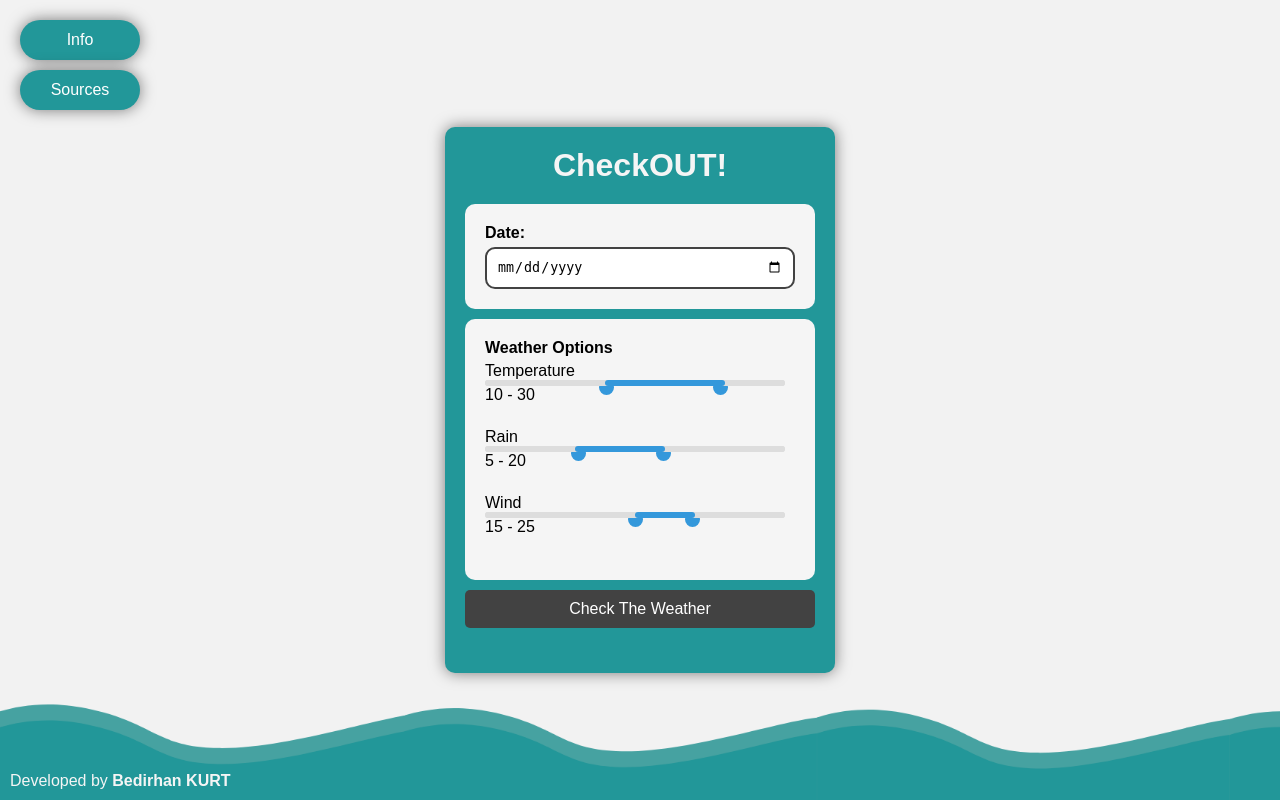
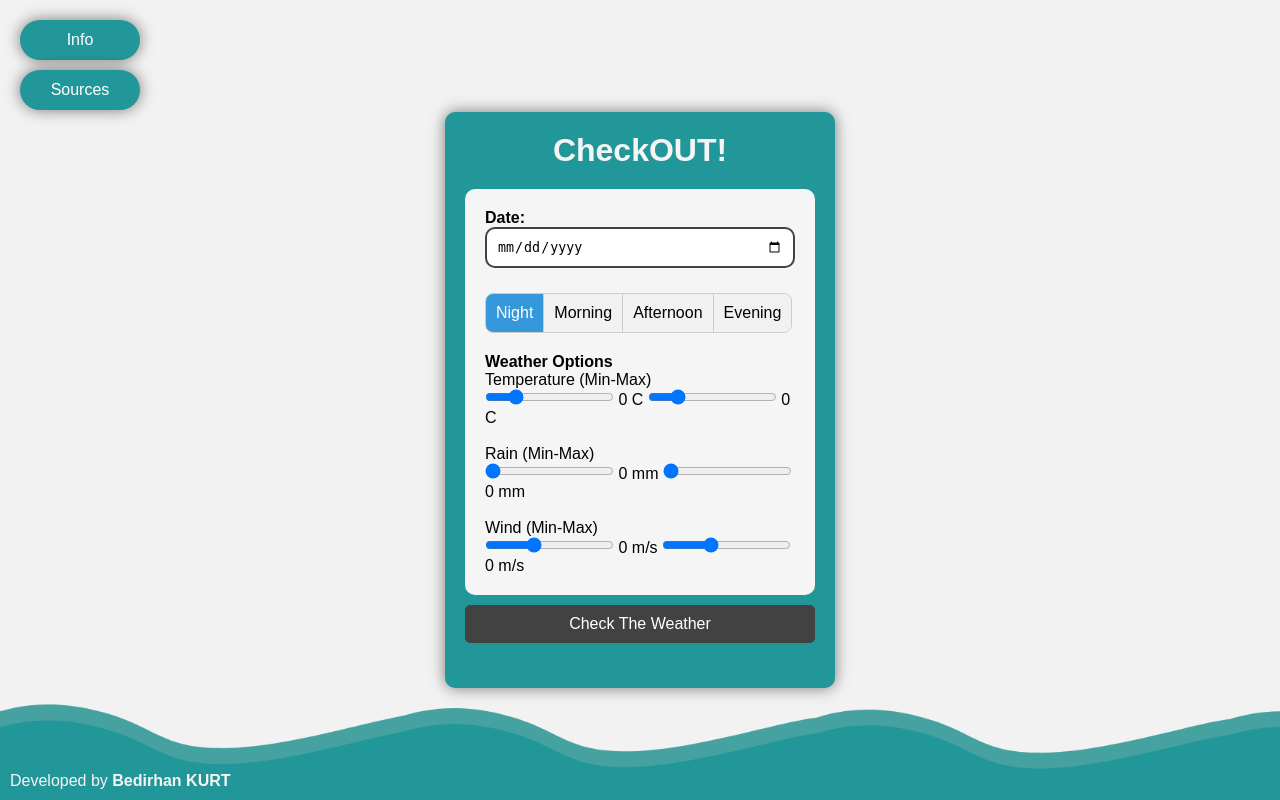
Before and after one commit to DeepCodeRz/CheckOUT, a Flask app: page / in a window 1280 px wide. Run offline with Flask 3, Linux system fonts and the light colour scheme.

Commit message:
important update

```diff
--- a/main.py
+++ b/main.py
@@ -7,4 +7,4 @@ def index():
     return render_template('index.html')
 
 if __name__ == '__main__':
-    app.run(debug=True, port=5003)
+    app.run(debug=True, port=5005)
--- a/static/rangeSliders.js
+++ /dev/null
@@ -1,29 +0,0 @@
-function updateRange(sliderMin, sliderMax, sliderRange, output) {
-    const min = parseInt(sliderMin.value);
-    const max = parseInt(sliderMax.value);
-
-    // Çakışmayı önlemek için minimum ve maksimum aralığı kontrol ediyoruz
-    if (min > max) {
-        sliderMin.value = max - 1; // min değeri max'tan küçük olmalı
-    }
-
-    const percentMin = (sliderMin.value - sliderMin.min) / (sliderMin.max - sliderMin.min) * 100;
-    const percentMax = (sliderMax.value - sliderMax.min) / (sliderMax.max - sliderMax.min) * 100;
-
-    sliderRange.style.left = percentMin + "%";
-    sliderRange.style.width = (percentMax - percentMin) + "%";
-
-    output.textContent = `${sliderMin.value} - ${sliderMax.value}`;
-}
-
-document.querySelectorAll(".range-slider").forEach(sliderContainer => {
-    const sliderMin = sliderContainer.querySelector("input:first-of-type");
-    const sliderMax = sliderContainer.querySelector("input:last-of-type");
-    const sliderRange = sliderContainer.querySelector(".range");
-    const output = sliderContainer.querySelector("output");
-
-    sliderMin.addEventListener("input", () => updateRange(sliderMin, sliderMax, sliderRange, output));
-    sliderMax.addEventListener("input", () => updateRange(sliderMin, sliderMax, sliderRange, output));
-
-    updateRange(sliderMin, sliderMax, sliderRange, output); // Başlangıçta aralık değerini güncelle
-});
--- a/static/script.js
+++ b/static/script.js
@@ -4,6 +4,7 @@ const card = document.getElementsByClassName("card")[0];
 const attributionCard = document.getElementsByClassName("attributionCard")[0];
 const InfoBtn = document.getElementById('Info')
 const InfoImg = document.getElementById('infoImg');
+const date = document.getElementById('date').value;
 
 let attributionDisplay =  false
 attribution.addEventListener("click", function() {
--- a/static/style.css
+++ b/static/style.css
@@ -43,61 +43,74 @@ h2 {
 
 label {
     display: block;
-    margin-bottom: 5px;
     color: black;
     font-weight: bold;
 
+}
+
+#date {
+    padding: 10px;
+    margin-bottom: 10px;
+    border-radius: 10px;
+    border: 2px solid #424242;
+    width: 100%;
+}
+
+.segmented-control {
+    display: inline-flex;
+    border: 1px solid #ccc;
+    border-radius: 8px;
+    overflow: hidden;
+    margin-top: 15px;
+    margin-bottom: 20px;
+}
+
+.segmented-control input[type="radio"] {
+    display: none;
+}
+
+.segmented-control label {
+    padding: 10px 10px;
+    cursor: pointer;
+    background-color: #f1f1f1;
+    border-right: 1px solid #ccc;
+    user-select: none;
+    transition: background-color 0.3s, color 0.3s;
+    display: inline-block;
+    font-size: 16px;
+    font-weight: normal;
+}
+
+.segmented-control label:last-child {
+    border-right: none;
+}
+
+.segmented-control input[type="radio"]:checked + label {
+    background-color: #3498db;
+    color: white;
+}
+
+.segmented-control label:hover {
+    background-color: #ddd;
+}
+
+.segmented-control label:last-child {
+    border-right: none;
+}
+
+.segmented-control input[type="radio"]:checked + label {
+    background-color: #3498db;
+    color: white;
+}
+
+.segmented-control label:hover {
+    background-color: #ddd;
 }
 
 .weather-options label {
     font-weight: normal;
 }
 
-.range-slider {
-    position: relative;
-    width: 300px;
-    height: 25px;
-}
-
-.range-slider input[type="range"] {
-    position: absolute;
-    width: 100%;
-    -webkit-appearance: none;
-    background: none;
-    pointer-events: none; /* Etkileşim engelleme */
-}
-
-.range-slider input[type="range"]::-webkit-slider-thumb {
-    pointer-events: all; /* Tutamacları etkileşimli yap */
-    width: 15px;
-    height: 15px;
-    background: #3498db;
-    border-radius: 50%;
-    cursor: pointer;
-    -webkit-appearance: none;
-}
-
-.range-slider .slider {
-    position: relative;
-    height: 6px;
-    background-color: #ddd;
-    border-radius: 3px;
-}
-
-.range-slider .slider .track {
-    position: absolute;
-    height: 100%;
-    width: 100%;
-    background-color: #ddd;
-    border-radius: 3px;
-}
-
-.range-slider .slider .range {
-    position: absolute;
-    height: 100%;
-    background-color: #3498db;
-    border-radius: 3px;
-}
 button {
     padding: 10px 20px;
     background-color: #424242;
@@ -188,13 +201,6 @@ button:hover {
     box-shadow: 0 0 15px rgba(0, 0, 0, 0.5);
 }
 
-#date {
-    padding: 10px;
-    border-radius: 10px;
-    border: 2px solid #424242;
-    width: 100%;
-}
-
 .logo{
     color: #F5F5F5;
     text-align: center;
@@ -217,3 +223,7 @@ button:hover {
     font-size: 18px;
     color: white;
 }
+
+p{
+    width: 10%;
+}
--- a/templates/index.html
+++ b/templates/index.html
@@ -12,49 +12,56 @@
 
 <div class="card">
     <h1 class="logo">CheckOUT!</h1>
-    <div class="form-group">
-        <label for="date" typeof="text">Date:</label>
-        <input type="date" id="date" name="date">
-    </div>
 
     <div class="form-group">
+        <div class="date">
+            <label for="date" typeof="text">Date:</label>
+            <input type="date" id="date" name="date">
+        </div>
+
+        <div class="segmented-control">
+            <input type="radio" name="segment" id="night" checked>
+            <label for="night">Night</label>
+
+            <input type="radio" name="segment" id="morning">
+            <label for="morning">Morning</label>
+
+            <input type="radio" name="segment" id="afternoon">
+            <label for="afternoon">Afternoon</label>
+
+            <input type="radio" name="segment" id="evening">
+            <label for="evening">Evening</label>
+        </div>
+
         <label>Weather Options</label>
         <div class="weather-options">
-            <label>Temperature
+            <label>Temperature (Min-Max)
                 <div class="range-slider">
-                    <input type="range" id="tempMin" min="-10" max="40" value="10">
-                    <input type="range" id="tempMax" min="-10" max="40" value="30">
-                    <div class="slider">
-                        <div class="track"></div>
-                        <div class="range"></div>
-                    </div>
-                    <output id="tempOutput">10 - 30</output>
+                    <input name="minTemp" type="range" id="minTemp" min="-10" max="40" value="0" oninput="this.nextElementSibling.value = this.value">
+                    <output>0</output> C
+                    <input name="maxTemp" type="range" id="maxTemp" min="-10" max="40" value="0" oninput="this.nextElementSibling.value = this.value">
+                    <output>0</output> C
                 </div>
             </label><br>
 
-            <label>Rain
+            <label>Rain (Min-Max)
                 <div class="range-slider">
-                    <input type="range" id="rainMin" min="-10" max="40" value="5">
-                    <input type="range" id="rainMax" min="-10" max="40" value="20">
-                    <div class="slider">
-                        <div class="track"></div>
-                        <div class="range"></div>
-                    </div>
-                    <output id="rainOutput">5 - 20</output>
+                    <input name="minRain" type="range" id="minRain" min="0.00" max="6.00" step="0.1" value="0" oninput="this.nextElementSibling.value = this.value">
+                    <output>0</output> mm
+                    <input name="maxRain" type="range" id="maxRain" min="0.00" max="6.00" step="0.1" value="0" oninput="this.nextElementSibling.value = this.value">
+                    <output>0</output> mm
                 </div>
             </label><br>
 
-            <label>Wind
+            <label>Wind (Min-Max)
                 <div class="range-slider">
-                    <input type="range" id="windMin" min="-10" max="40" value="15">
-                    <input type="range" id="windMax" min="-10" max="40" value="25">
-                    <div class="slider">
-                        <div class="track"></div>
-                        <div class="range"></div>
-                    </div>
-                    <output id="windOutput">15 - 25</output>
+                    <input name="minWind" type="range" id="minWind" min="1" max="12" value="5" oninput="this.nextElementSibling.value = this.value">
+                    <output>0</output> m/s
+                    <input name="maxWind" type="range" id="maxWind" min="1" max="12" value="5" oninput="this.nextElementSibling.value = this.value">
+                    <output>0</output> m/s
                 </div>
-            </label><br>
+            </label>
+            <p style="color: red; font-size: 14px; width: 100%; display: none;">You gave invalid values. <br>Please check the values and try again.</p>
         </div>
     </div>
 
@@ -63,7 +70,7 @@
     <div class="greenResult">
         <p>According to weather guess <br><b>You can go out!</b></p>
     </div>
-     <div class="redResult">
+    <div class="redResult">
         <p>According to weather guess <br><b>You shouldn't go out!</b></p>
     </div>
 </div>
@@ -79,13 +86,12 @@
 
 <div class="attributionCard">
 
-    <a rel="license" href="http://creativecommons.org/licenses/by/4.0/"><img alt="Creative Commons-lisens" style="border-width:0" src="https://i.creativecommons.org/l/by/4.0/88x31.png" /></a><br />Data from MET Norway and licensed under a <a rel="license" href="http://creativecommons.org/licenses/by/4.0/">Creative Commons Navngivelse 4.0 Internasjonal lisens</a>
+    <a rel="license" href="https://creativecommons.org/licenses/by/4.0/"><img alt="Creative Commons-lisens" style="border-width:0" src="http://i.creativecommons.org/l/by/4.0/88x31.png" /></a><br />Data from MET Norway and licensed under a <a rel="license" href="http://creativecommons.org/licenses/by/4.0/">Creative Commons Navngivelse 4.0 Internasjonal lisens</a>
 </div>
 
 
 <div class="credit">Developed by <strong>Bedirhan KURT</strong></div>
 
-<script src="{{ url_for('static', filename='script.js') }}"></script>
-<script src="{{ url_for('static', filename='rangeSliders.js') }}"></script>
+<script src="{{ url_for('static', filename='script.js') }}"></script
 </body>
 </html>
```
